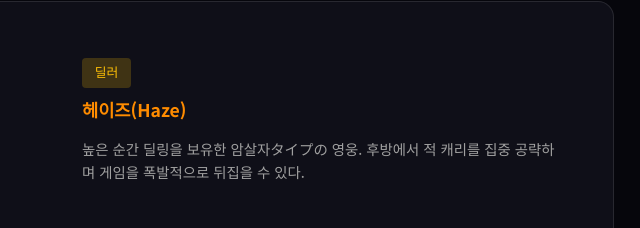
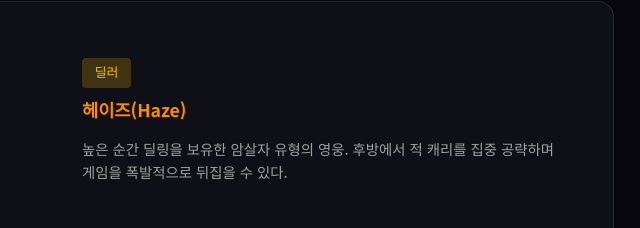
Before and after one commit to Dneifiend/game_analysis, a plain HTML site: page content/20260509_deadlock-analysis.html in a window 1280 px wide. Shown: the part 3445-3673 px from the top of the page, 594-1234 px from the left. Drawn offline with Linux system fonts and the light colour scheme.

Commit message:
fix: Replace Japanese 'タイプ' with Korean '유형의'

```diff
--- a/content/20260509_deadlock-analysis.html
+++ b/content/20260509_deadlock-analysis.html
@@ -600,7 +600,7 @@
             <div class="system-card">
                 <span class="tag gold">딜러</span>
                 <h4>헤이즈(Haze)</h4>
-                <p>높은 순간 딜링을 보유한 암살자タイプの 영웅. 후방에서 적 캐리를 집중 공략하며 게임을 폭발적으로 뒤집을 수 있다.</p>
+                <p>높은 순간 딜링을 보유한 암살자 유형의 영웅. 후방에서 적 캐리를 집중 공략하며 게임을 폭발적으로 뒤집을 수 있다.</p></p>
             </div>
             <div class="system-card">
                 <span class="tag blue">서포터</span>
```
